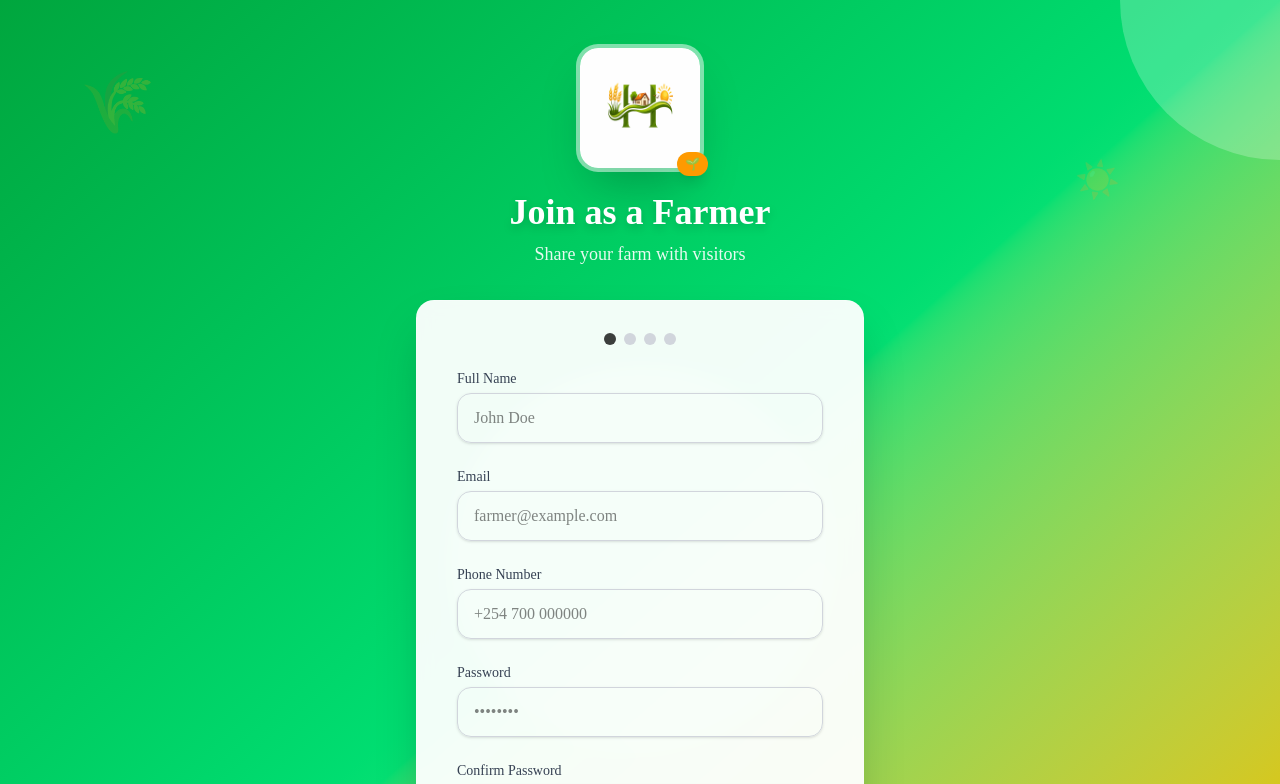
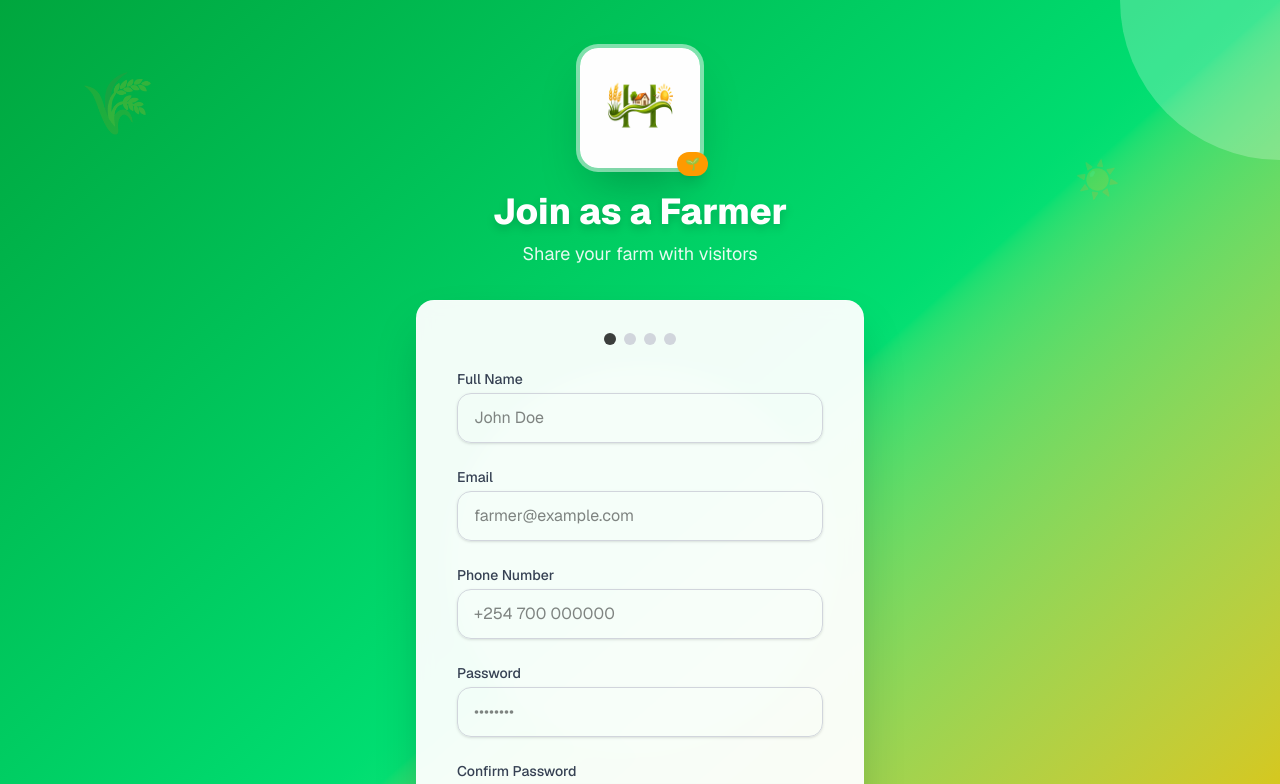
Before and after one commit to OdaloV/agritourism, a Next.js app: page /auth/register/farmer in a window 1280 px wide. Shown: the top 784 px of the page. Built offline with nearby package versions, Linux system fonts and the light colour scheme.

Commit message:
feat(root): update root layout with metadata and fonts
- Add Geist font configuration
- Set up ThemeProvider for dark mode
- Add PWA metadata and viewport settings
- Configure manifest and apple web app capabilities

```diff
--- a/src/app/layout.tsx
+++ b/src/app/layout.tsx
@@ -3,6 +3,10 @@ import { GeistSans } from "geist/font/sans";
 import { GeistMono } from "geist/font/mono";
 import "./globals.css";
 import { ThemeProvider } from "@/components/shared/providers/ThemeProvider";
+import { Geist } from "next/font/google";
+import { cn } from "@/lib/utils";
+
+const geist = Geist({subsets:['latin'],variable:'--font-sans'});
 
 const geistSans = GeistSans;
 const geistMono = GeistMono;
@@ -35,7 +39,7 @@ export default function RootLayout({
   children: React.ReactNode;
 }>) {
   return (
-    <html lang="en" suppressHydrationWarning>
+    <html lang="en" suppressHydrationWarning className={cn("font-sans", geist.variable)}>
       <body
         className={`${geistSans.variable} ${geistMono.variable} font-sans antialiased`}
       >
```
